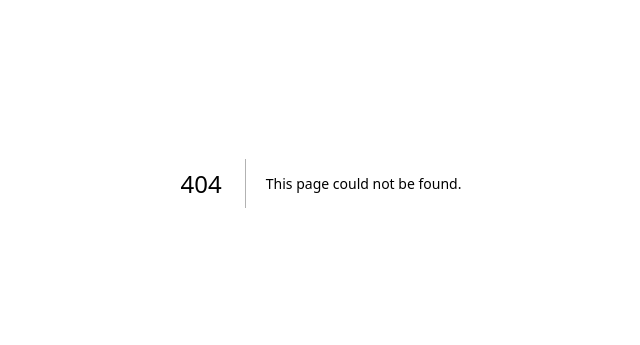
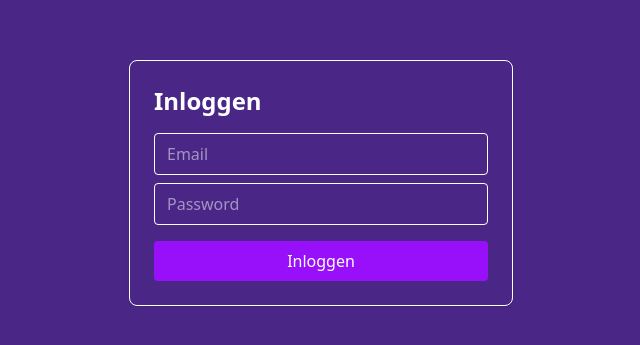
Before and after one commit to Benvdweg/gratis-bier-bij-rilana, a Next.js app: page /login in a window 1280 px wide. Before the commit this address had no page. Shown: the part 217-562 px from the top of the page, without its empty margins (319-959 px from the left). Built offline with nearby package versions, Linux system fonts and the light colour scheme; no server answers.

Commit message:
Auth setup

```diff
--- /dev/null
+++ b/src/app/login/page.tsx
@@ -0,0 +1,57 @@
+"use client";
+
+import { useState } from "react";
+import { supabase } from "@/utils/supabase/client";
+import { useRouter } from "next/navigation";
+
+export default function LoginPage() {
+	const [email, setEmail] = useState("");
+	const [password, setPassword] = useState("");
+	const [error, setError] = useState<string | null>(null);
+	const router = useRouter();
+
+	const handleLogin = async (e: React.FormEvent) => {
+		e.preventDefault();
+		const { error } = await supabase.auth.signInWithPassword({
+			email,
+			password,
+		});
+
+		if (error) {
+			setError(error.message);
+		} else {
+			router.push("/");
+		}
+	};
+
+	return (
+		<main className="flex flex-col items-center justify-center min-h-screen bg-background text-foreground">
+			<form
+				onSubmit={handleLogin}
+				className="w-full max-w-sm p-6 rounded-lg shadow bg-[--surface] border border-[--border]"
+			>
+				<h1 className="text-2xl font-bold mb-4">Inloggen</h1>
+				<input
+					className="w-full mb-2 px-3 py-2 border rounded"
+					placeholder="Email"
+					value={email}
+					onChange={(e) => setEmail(e.target.value)}
+				/>
+				<input
+					className="w-full mb-4 px-3 py-2 border rounded"
+					type="password"
+					placeholder="Password"
+					value={password}
+					onChange={(e) => setPassword(e.target.value)}
+				/>
+				{error && <p className="text-red-500 text-sm mb-2">{error}</p>}
+				<button
+					type="submit"
+					className="w-full bg-purple-600 text-white py-2 px-4 rounded hover:bg-purple-700 cursor-pointer"
+				>
+					Inloggen
+				</button>
+			</form>
+		</main>
+	);
+}
--- /dev/null
+++ b/src/middleware.ts
@@ -0,0 +1,7 @@
+import { updateSession } from "@/utils/supabase/middleware";
+
+export const middleware = updateSession;
+
+export const config = {
+	matcher: ["/((?!_next|favicon.ico|login|auth).*)"],
+};
--- /dev/null
+++ b/src/utils/supabase/client.ts
@@ -0,0 +1,6 @@
+import { createBrowserClient } from "@supabase/ssr";
+
+export const supabase = createBrowserClient(
+	process.env.NEXT_PUBLIC_SUPABASE_URL!,
+	process.env.NEXT_PUBLIC_SUPABASE_ANON_KEY!
+);
--- /dev/null
+++ b/src/utils/supabase/middleware.ts
@@ -0,0 +1,41 @@
+import { createServerClient } from "@supabase/ssr";
+import { NextResponse, type NextRequest } from "next/server";
+
+export async function updateSession(request: NextRequest) {
+	const supabaseResponse = NextResponse.next({ request });
+
+	const supabase = createServerClient(
+		process.env.NEXT_PUBLIC_SUPABASE_URL!,
+		process.env.NEXT_PUBLIC_SUPABASE_ANON_KEY!,
+		{
+			cookies: {
+				getAll() {
+					return request.cookies.getAll();
+				},
+				setAll(cookiesToSet) {
+					// Do NOT call request.cookies.set() — it is read-only
+					cookiesToSet.forEach(({ name, value, options }) => {
+						supabaseResponse.cookies.set(name, value, options);
+					});
+				},
+			},
+		}
+	);
+
+	// This is important to keep to sync user session
+	const {
+		data: { user },
+	} = await supabase.auth.getUser();
+
+	if (
+		!user &&
+		!request.nextUrl.pathname.startsWith("/login") &&
+		!request.nextUrl.pathname.startsWith("/auth")
+	) {
+		const url = request.nextUrl.clone();
+		url.pathname = "/login";
+		return NextResponse.redirect(url);
+	}
+
+	return supabaseResponse;
+}
--- /dev/null
+++ b/src/utils/supabase/server.ts
@@ -0,0 +1,29 @@
+import { createServerClient } from "@supabase/ssr";
+import { cookies } from "next/headers";
+
+export async function createClient() {
+	const cookieStore = await cookies();
+
+	return createServerClient(
+		process.env.NEXT_PUBLIC_SUPABASE_URL!,
+		process.env.NEXT_PUBLIC_SUPABASE_ANON_KEY!,
+		{
+			cookies: {
+				getAll() {
+					return cookieStore.getAll();
+				},
+				setAll(cookiesToSet) {
+					try {
+						cookiesToSet.forEach(({ name, value, options }) =>
+							cookieStore.set(name, value, options)
+						);
+					} catch {
+						// The `setAll` method was called from a Server Component.
+						// This can be ignored if you have middleware refreshing
+						// user sessions.
+					}
+				},
+			},
+		}
+	);
+}
```
Also changed, not shown: package.json (+8 -6 lines), 1 other file (tests, documents, lock files or other folders).
